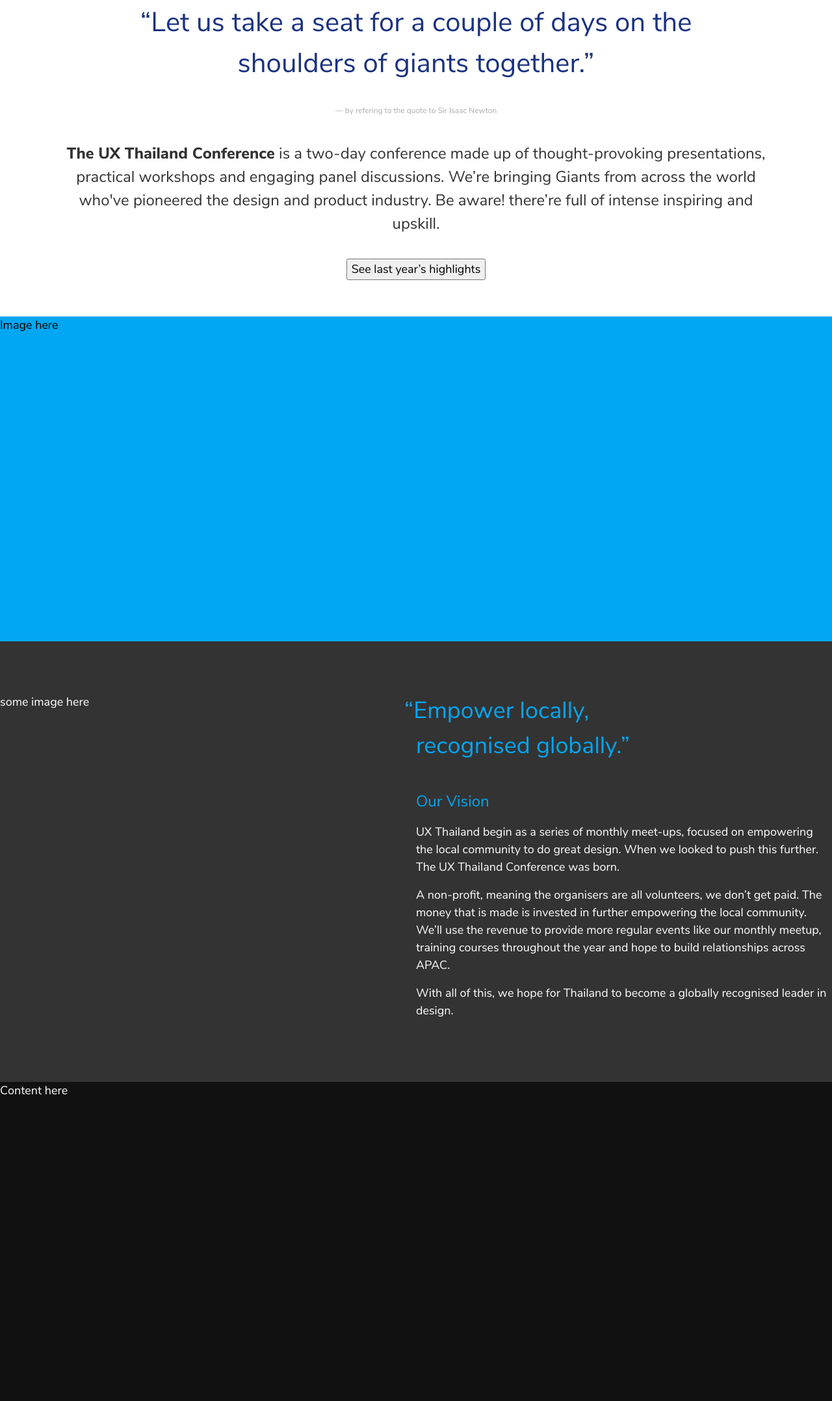
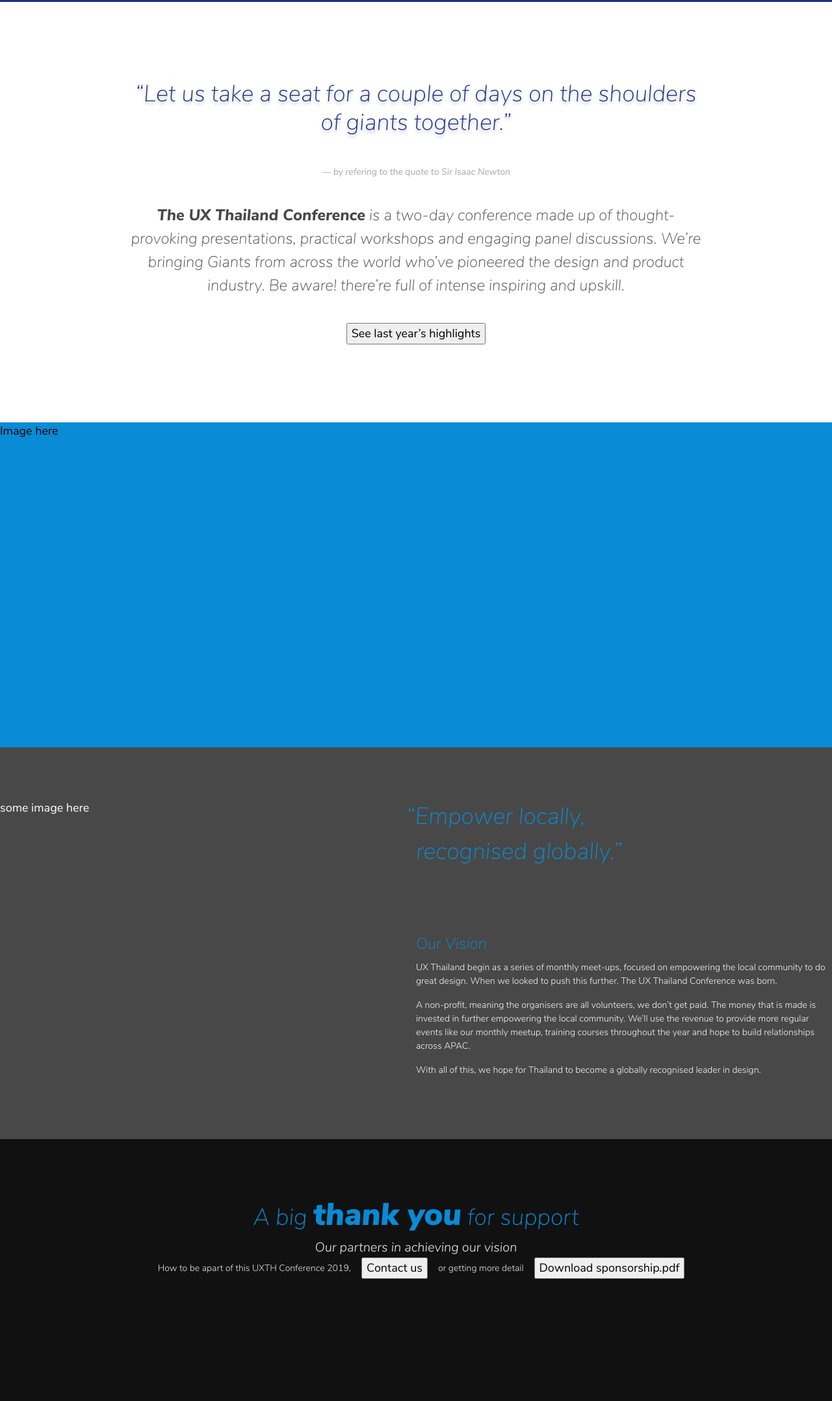
Before and after one commit to hamcompe/ux-thailand-site, a Gatsby site: page / in a window 1280 px wide. Shown: the part 644-2800 px from the top of the page at 65% size. Built offline with nearby package versions, Linux system fonts and the light colour scheme; Gatsby itself is replaced by a stand-in of ours.

Commit message:
💄 Styling section 1-5

```diff
--- a/src/components/Section1.js
+++ b/src/components/Section1.js
@@ -2,20 +2,24 @@
 import styled from 'react-emotion'
 import Button from './Button'
 
-const HeroText = styled.h2`
-  color: #fff;
-  font-size: 42px;
-  margin-bottom: 36px;
-  font-weight: 400;
+const HeroText = styled.h1`
+  font-weight: 200;
+  font-style: italic;
+  font-size: 36px;
+  text-shadow: 0 4px 4px rgba(15, 29, 79, 0.25);
+  line-height: 1.2;
+  margin-bottom: 80px;
 `
 const Body = styled.p`
-  color: #fff;
+  font-style: italic;
   font-size: 20px;
-  margin-bottom: 36px;
+  font-weight: 300;
+  margin-bottom: 64px;
 `
 const BodyHightlight = styled.p`
+  font-style: italic;
+  font-size: 20px;
   color: #fff;
-  font-size: 20px;
   font-weight: 700;
 `
 const Section = styled.section`
@@ -25,6 +29,7 @@
   padding-bottom: 100px;
 `
 const HeroSectionTextWrapper = styled.div`
+  color: var(--color_almost_white);
   max-width: 720px;
 `
 const Container = styled.div`
--- a/src/components/Section2.js
+++ b/src/components/Section2.js
@@ -2,31 +2,45 @@
 import styled from 'react-emotion'
 import Button from './Button'
 
+const textSpacing = '40px'
+
 const Quote = styled.blockquote`
-  font-size: 42px;
+  font-size: 36px;
+  font-weight: 200;
+  font-style: italic;
+  text-shadow: 0 4px 4px rgba(15, 29, 79, 0.25);
   color: var(--color_blur_dark);
   text-align: center;
+  line-height: 1.2;
+  margin: 0;
+  margin-bottom: ${textSpacing};
 `
 const QuoteName = styled.span`
-  font-size: 12px;
+  font-size: 14px;
+  font-weight: 400;
+  font-style: italic;
   color: var(--color_grey_light);
 `
 const QuoteWrapper = styled.div`
   margin-bottom: 36px;
 `
 const Container = styled.div`
-  margin: 56px auto;
-  max-width: 1080px;
+  margin: 0 auto;
+  max-width: 926px;
   text-align: center;
+  padding: 0 var(--padding_size);
 `
 const BodyText = styled.p`
   font-size: 24px;
+  font-weight: 200;
+  font-style: italic;
   color: var(--color_black);
 `
 const TextWrapper = styled.div`
-  margin-bottom: 36px;
+  margin-bottom: ${textSpacing};
 `
 const Section = styled.section`
+  padding: 120px 0;
 `
 
 function Section2() {
@@ -37,17 +51,14 @@
           <Quote>
             “Let us take a seat for a couple of days on the shoulders of giants together.”
           </Quote>
-          <QuoteName>
-            — by refering to the quote to Sir Isaac Newton
-          </QuoteName>
+          <QuoteName>— by refering to the quote to Sir Isaac Newton</QuoteName>
         </QuoteWrapper>
         <TextWrapper>
           <BodyText>
-            <strong>
-              The UX Thailand Conference
-            </strong>
-            {' '} is a two-day conference made up of thought-provoking presentations, practical workshops and engaging panel discussions. We’re bringing Giants from across the world who've pioneered the design and product industry.
-            Be aware! there’re full of intense inspiring and upskill.
+            <strong>The UX Thailand Conference</strong> is a two-day conference made up of
+            thought-provoking presentations, practical workshops and engaging panel discussions.
+            We’re bringing Giants from across the world who’ve pioneered the design and product
+            industry. Be aware! there’re full of intense inspiring and upskill.
           </BodyText>
         </TextWrapper>
         <Button outline>See last year’s highlights</Button>
--- a/src/components/Section4.js
+++ b/src/components/Section4.js
@@ -15,19 +15,28 @@
   grid-template-columns: 1fr 1fr;
 `
 const Title = styled.p`
+  font-size: 36px;
+  font-weight: 200;
+  font-style: italic;
   color: var(--color_blue);
-  font-size: 36px;
+
   max-width: 400px;
-  line-height: 1.5;
-  text-indent: -0.5em;
-  margin-bottom: 40px;
+  text-indent: -0.4em;
+  margin-bottom: 96px;
 `
 const SubTitle = styled.p`
+  font-size: 24px;
+  font-style: italic;
+  font-weight: 200;
   color: var(--color_blue);
-  font-size: 24px;
-  margin-bottom: 16px;
+  margin-bottom: 8px;
 `
 const Body = styled.p`
+  font-size: 14px;
+  font-weight: 300;
+  font-style: normal;
+  color: var(--color_almost_white);
+
   margin-bottom: 16px;
 `
 
@@ -36,24 +45,24 @@
     <Section>
       <Wrapper>
         <Layout>
+          <div>some image here</div>
           <div>
-            some image here
-          </div>
-          <div>
-            <Title>
-              “Empower locally, recognised globally.”
-            </Title>
-            <SubTitle>
-              Our Vision
-            </SubTitle>
+            <Title>“Empower locally, recognised globally.”</Title>
+            <SubTitle>Our Vision</SubTitle>
             <Body>
-              UX Thailand begin as a series of monthly meet-ups, focused on empowering the local community to do great design. When we looked to push this further. The UX Thailand Conference was born.
+              UX Thailand begin as a series of monthly meet-ups, focused on empowering the local
+              community to do great design. When we looked to push this further. The UX Thailand
+              Conference was born.
             </Body>
             <Body>
-              A non-profit, meaning the organisers are all volunteers, we don’t get paid. The money that is made is invested in further empowering the local community. We’ll use the revenue to provide more regular events like our monthly meetup, training courses throughout the year and hope to build relationships across APAC.
+              A non-profit, meaning the organisers are all volunteers, we don’t get paid. The money
+              that is made is invested in further empowering the local community. We’ll use the
+              revenue to provide more regular events like our monthly meetup, training courses
+              throughout the year and hope to build relationships across APAC.
             </Body>
             <Body>
-              With all of this, we hope for Thailand to become a globally recognised leader in design.
+              With all of this, we hope for Thailand to become a globally recognised leader in
+              design.
             </Body>
           </div>
         </Layout>
--- a/src/components/Section5.js
+++ b/src/components/Section5.js
@@ -1,16 +1,64 @@
 import React from 'react'
 import styled from 'react-emotion'
+import Button from './Button'
 
 const Section = styled.section`
+  padding: 80px 0;
   min-height: 500px;
   background: #111;
-  color: #fff;
+  color: var(--color_grey_super_light);
+`
+const Container = styled.div`
+  padding: 0 var(--padding_size);
+`
+const Title = styled.h3`
+  font-size: 36px;
+  font-weight: 200;
+  font-style: italic;
+  color: var(--color_blue);
+  margin: 0;
+  strong {
+    font-size: 48px;
+    font-weight: 800;
+  }
+`
+const SubTitle = styled.h4`
+  font-size: 20px;
+  font-weight: 300;
+  font-style: italic;
+`
+const HeaderWrapper = styled.header`
+  text-align: center;
+`
+const FooterWrapper = styled.footer`
+  display: flex;
+  align-items: center;
+  justify-content: center;
+`
+const Body = styled.span`
+  font-size: 14px;
+  font-weight: 300;
+  font-style: normal;
+  margin: 0 16px;
 `
 
 function Section5() {
   return (
     <Section>
-      Content here
+      <Container>
+        <HeaderWrapper>
+          <Title>
+            A big <strong>thank you</strong> for support
+          </Title>
+          <SubTitle>Our partners in achieving our vision</SubTitle>
+        </HeaderWrapper>
+        <FooterWrapper>
+          <Body>How to be apart of this UXTH Conference 2019,</Body>
+          <Button>Contact us</Button>
+          <Body>or getting more detail</Body>
+          <Button outline>Download sponsorship.pdf</Button>
+        </FooterWrapper>
+      </Container>
     </Section>
   )
 }
--- a/src/components/layout.css
+++ b/src/components/layout.css
@@ -83,12 +83,16 @@
   font-style: italic;
 }
 :root {
-  --color_blue: #01a7f2;
+  --color_blue: #098bd5;
+  --color_blur_dark: #1c3180;
   --color_blue_light: #66ffff;
   __color_blue_light_shadow: 102, 255, 255, 0.4;
-  --color_blur_dark: #1a3281;
-  --color_grey_light: #aaa;
-  --color_black: #333;
+  --color_grey_light: #a8a8a8;
+  --color_grey_super_light: #e8e8e8;
+  --color_almost_white: #f8f8f8;
+  --color_black: #484848;
+
+  --padding_size: 16px;
 }
 body {
   font-family: 'NunitoSans', -apple-system, BlinkMacSystemFont, 'Segoe UI', 'Roboto', 'Oxygen',
@@ -114,7 +118,10 @@
 
 h1,
 h2,
-h3 {
+h3,
+h4,
+h5,
+h6 {
   margin: 0;
 }
 
```
